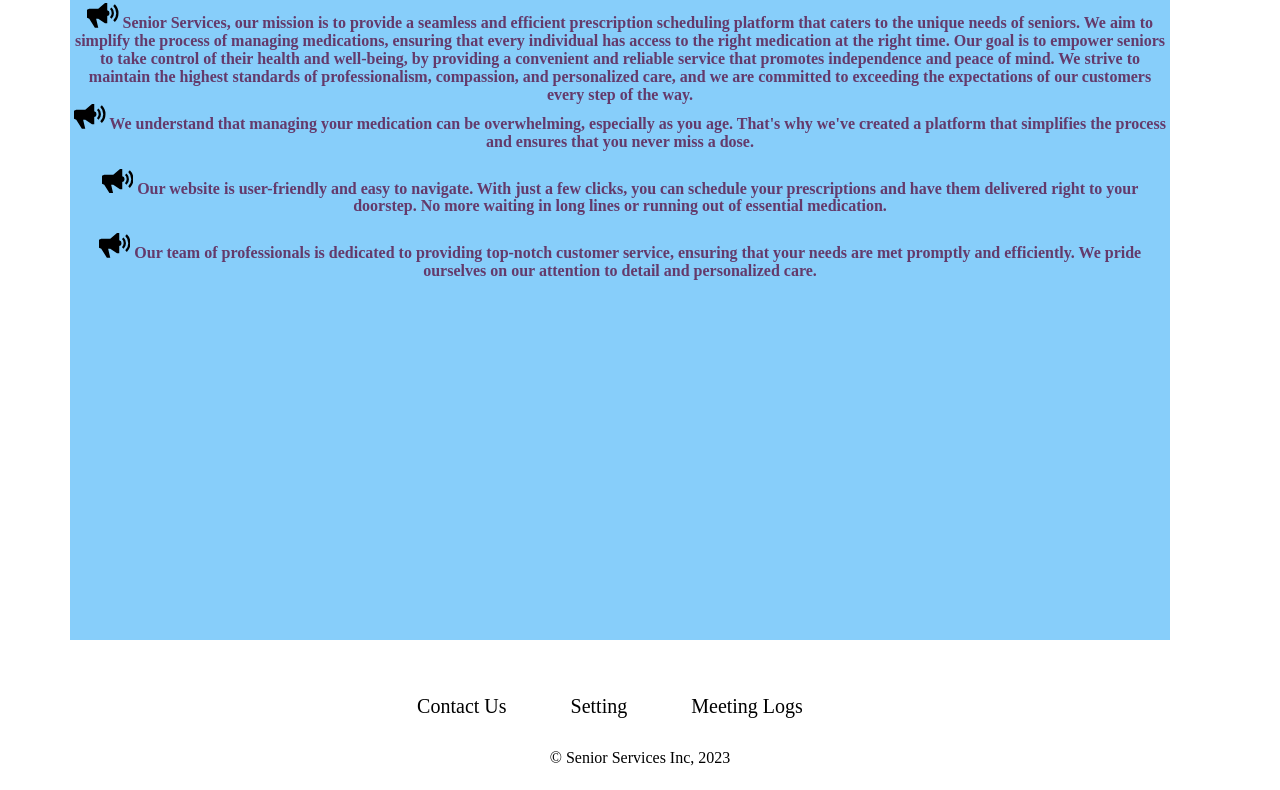
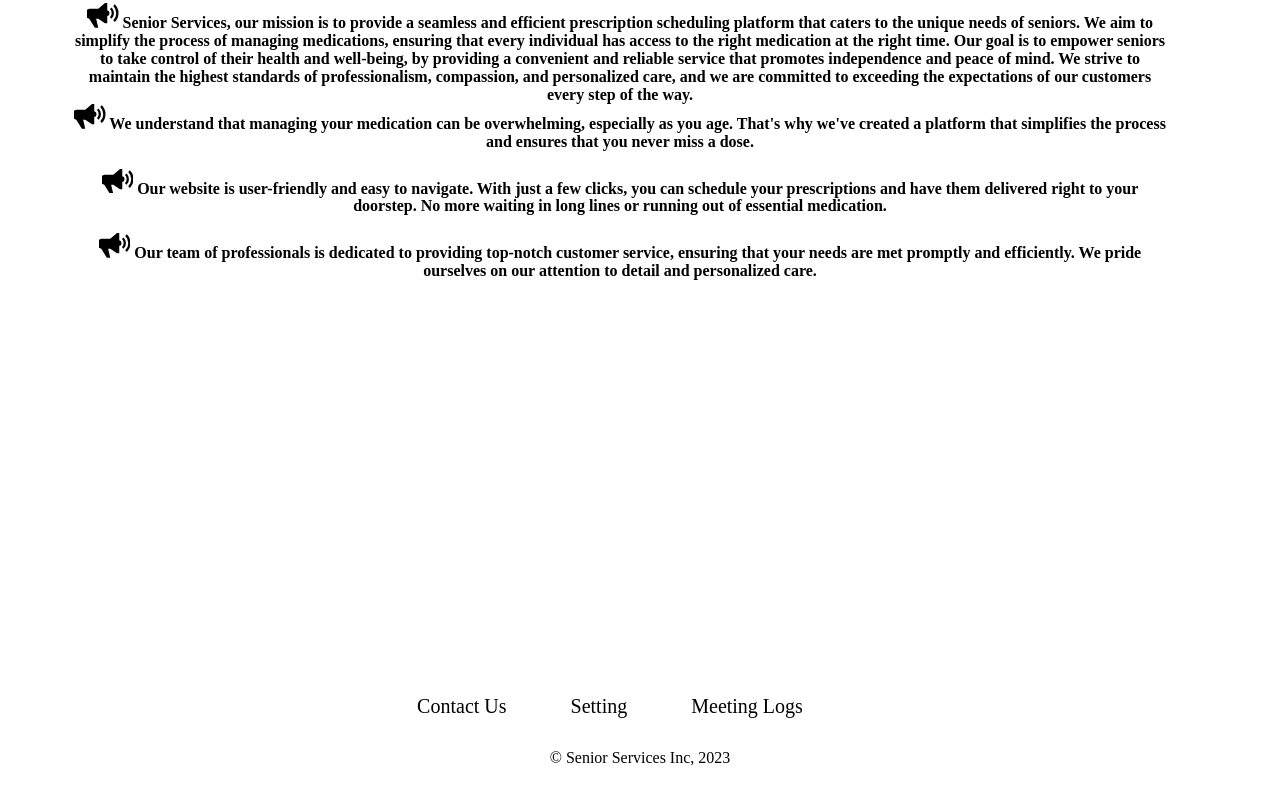
Before and after one commit to PisethSun/school-project, a plain HTML site: page index.html in a window 1280 px wide. Shown: the part 220-1010 px from the top of the page. Drawn offline with Linux system fonts and the light colour scheme; files whose address does not match are found by name.

Commit message:
2 files modified

```diff
--- a/index.html
+++ b/index.html
@@ -45,7 +45,7 @@
     <br>
     <h1 style="color: #643A6B; text-align: center;">Mission</h1>
     <br>
-    <span style="color: #643A6B; text-align: center;">
+    <span style="color: black; text-align: center;">
       <h4><svg id="Icon_ionic-md-megaphone" data-name="Icon ionic-md-megaphone" xmlns="http://www.w3.org/2000/svg" width="31.5" height="24.75" viewBox="0 0 31.5 24.75">
         <path id="Path_2" data-name="Path 2" d="M26.866,10.083,25.242,11.7a5.721,5.721,0,0,1,0,8.1l1.624,1.624a8.021,8.021,0,0,0,0-11.341Z" transform="translate(-2.25 -5.625)"/>
         <path id="Path_3" data-name="Path 3" d="M30.108,6.961l-1.6,1.6a10.185,10.185,0,0,1,0,14.386l1.6,1.6a12.426,12.426,0,0,0,0-17.578Z" transform="translate(-2.25 -5.625)"/>
--- a/styles.css
+++ b/styles.css
@@ -35,7 +35,7 @@ body {
   width: 1100px;
   /* margin-right: auto;
   margin-left: auto; */
-  background-color: lightskyblue;
+  background-color: transparent;
   color: white;
   margin: 30px;
 }
```
